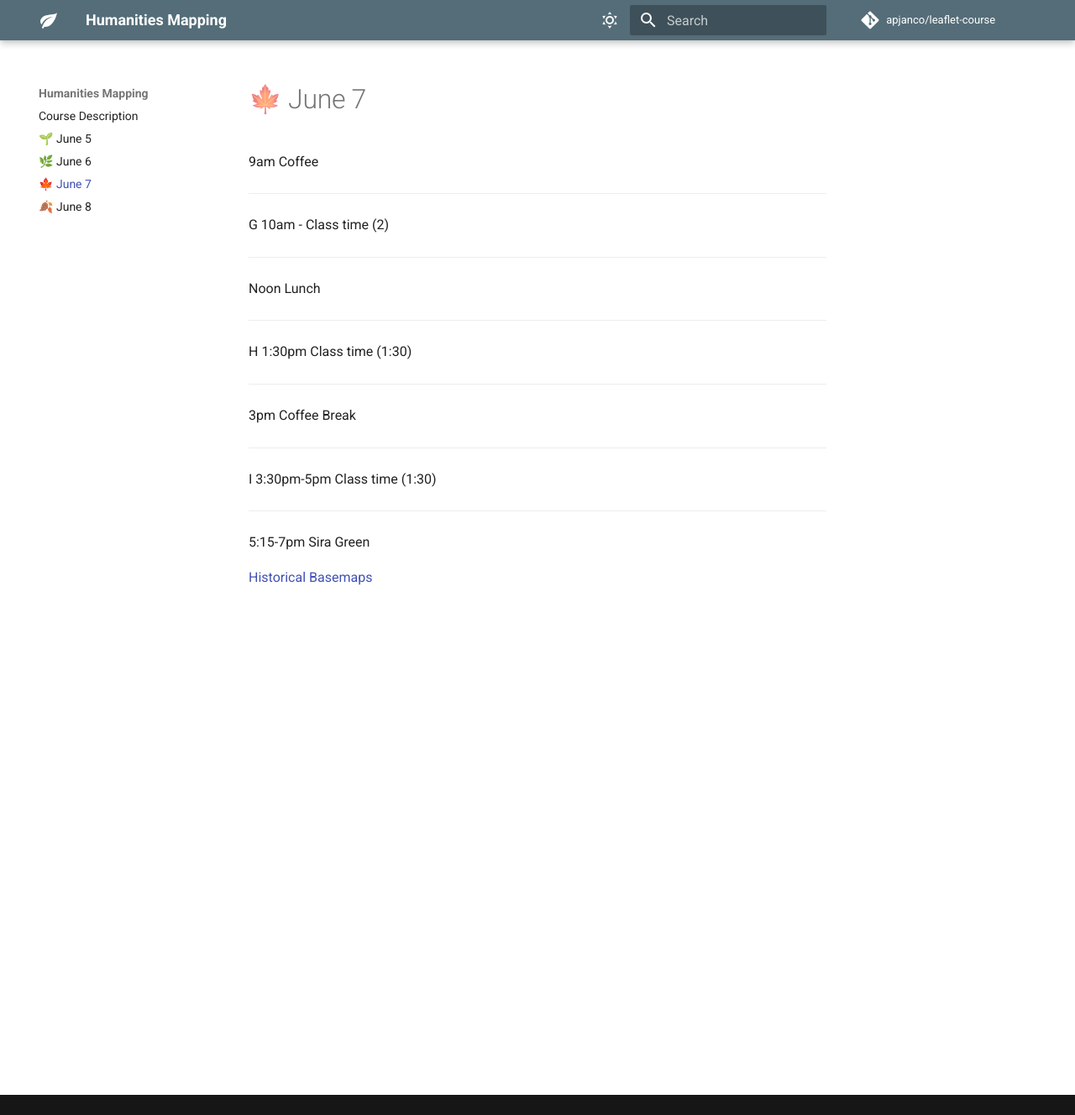
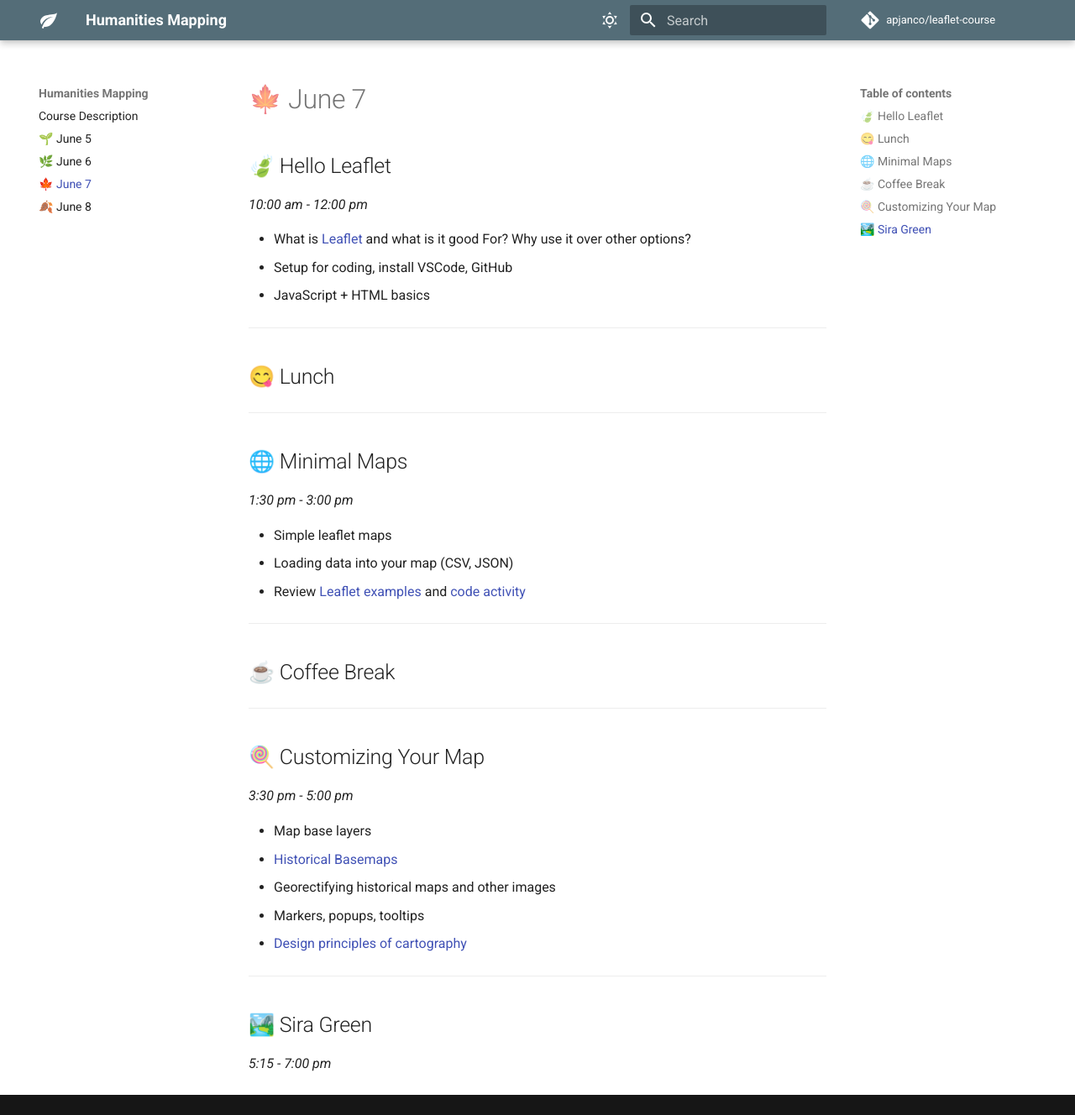
Before and after one commit to apjanco/leaflet-course, an MkDocs documentation site: the page built from docs/day3.md, in a window 1280 px wide and 1328 px high. Shown: the whole window at 84% size. Built offline with MkDocs 1.6.1 and Material for MkDocs 9.7.7, drawn with Linux system fonts in a browser that asks for light colours.

Commit message:
add day3

```diff
--- a/docs/day3.md
+++ b/docs/day3.md
@@ -1,19 +1,41 @@
 # 🍁 June 7
 
-9am Coffee
+## 🍃 Hello Leaflet
+_10:00 am - 12:00 pm_
+
+- What is [Leaflet](https://leafletjs.com/) and what is it good For? Why use it over other options?
+- Setup for coding, install VSCode, GitHub
+-  JavaScript + HTML basics
+
 <hr>
 
+## 😋 Lunch
 
-G 10am - Class time (2)
 <hr>
-Noon Lunch
+
+## 🌐 Minimal Maps
+_1:30 pm - 3:00 pm_
+
+- Simple leaflet maps
+- Loading data into your map (CSV, JSON)
+- Review [Leaflet examples](https://tomickigrzegorz.github.io/leaflet-examples/) and [code activity](https://github.com/tomickigrzegorz/leaflet-examples/tree/master/docs)
+
 <hr>
-H 1:30pm Class time (1:30)
+
+## ☕ Coffee Break
+
 <hr>
-3pm Coffee Break
+
+## 🍭 Customizing Your Map
+_3:30 pm - 5:00 pm_
+
+- Map base layers
+- [Historical Basemaps](https://github.com/aourednik/historical-basemaps)
+- Georectifying historical maps and other images
+- Markers, popups, tooltips
+- [Design principles of cartography](https://www.esri.com/arcgis-blog/products/arcgis-pro/mapping/design-principles-for-cartography/)
+
 <hr>
-I 3:30pm-5pm Class time (1:30)
-<hr>
-5:15-7pm Sira Green
 
-[Historical Basemaps](https://github.com/aourednik/historical-basemaps)
+## 🏞️ Sira Green
+_5:15 - 7:00 pm_
```
Also changed, not shown: docs/day2.md (+1 -0 lines), docs/day4.md (+5 -0 lines), docs/index.md (+1 -1 lines).
